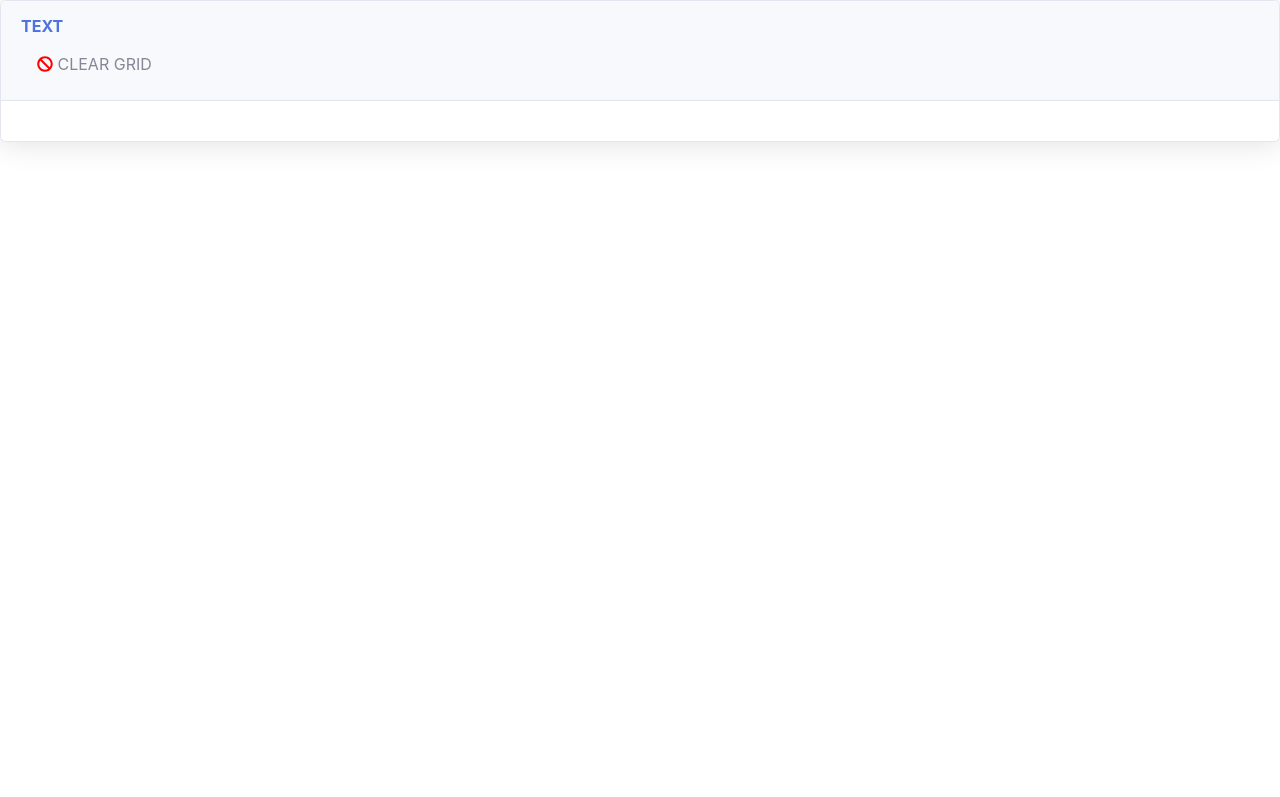
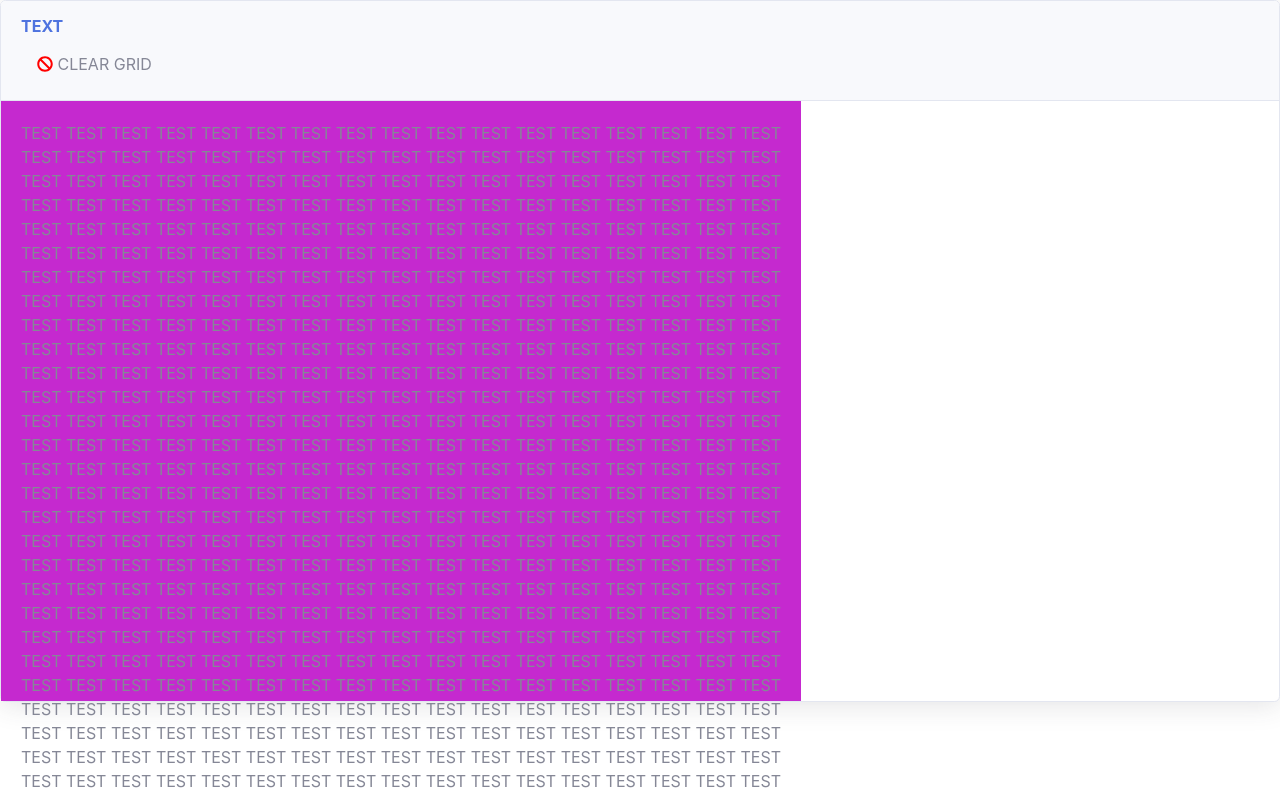
Before and after one commit to mitkoevoets/fibonacci_game, a React (Create React App) app: page / in a window 1280 px wide. Shown: the top 797 px of the page. Built offline with nearby package versions, Linux system fonts and the light colour scheme.

Commit message:
Building grid

```diff
--- a/src/app/components/Grid/index.tsx
+++ b/src/app/components/Grid/index.tsx
@@ -1,10 +1,35 @@
 import * as React from 'react';
 import { useStore } from "../../../store";
 import { ClearIcon } from "../ClearIcon"
+import { FibonacciCell, FibonacciRow } from "../../../store/rootState/fibonacciGame";
+import styled from "styled-components";
+
+const drawGrid = (grid: FibonacciRow[]) => {
+  return grid.map((row: FibonacciRow) => {
+    return row.cells.map((cell: FibonacciCell) => {
+      return <span> TEST </span>
+    })
+  })
+}
+
+export const gridWidth = 800;
+export const gridHeight = 600;
+
+export const gridMarginX = gridWidth / 16;
+export const gridMarginY = gridHeight / 16;
+export const innerGridWidth = gridWidth - gridMarginX * 2;
+export const innerGridHeight = gridHeight - gridMarginY * 2;
+
+const Container = styled.div`
+  width: ${gridWidth}px;
+  height: ${gridHeight}px;
+  background-color: #c529cf;
+`
 
 export function Grid(props) {
   const { state, dispatch } = useStore();
-  console.log(state)
+  const { fibonacciGame } = state;
+  console.log(state.fibonacciGame)
 
   return (
     <div className="card shadow mb-4">
@@ -12,9 +37,9 @@ export function Grid(props) {
         <h6 className="font-weight-bold text-primary">TEXT</h6>
         <ClearIcon />
       </div>
-      <div className="card-body">
-
-      </div>
+      <Container className="card-body">
+        {drawGrid(fibonacciGame.grid)}
+      </Container>
     </div>
   );
 }
--- a/src/store/rootState/fibonacciGame/index.ts
+++ b/src/store/rootState/fibonacciGame/index.ts
@@ -13,15 +13,8 @@ export interface FibonacciGame {
   grid: FibonacciRow[];
 }
 
-export const gridWidth = 800;
-export const gridHeight = 600;
-
-export const gridMarginX = gridWidth / 16;
-export const gridMarginY = gridHeight / 16;
 export const gridCountX = 50;
 export const gridCountY = 50;
-export const innerGridWidth = gridWidth - gridMarginX * 2;
-export const innerGridHeight = gridHeight - gridMarginY * 2;
 
 export const fibonacciGameRootState: FibonacciGame = {
   grid: initGrid(gridCountX, gridCountY),
```
Also changed, not shown: src/app/components/Grid/drawGrid.ts (added, +9 -0 lines).
